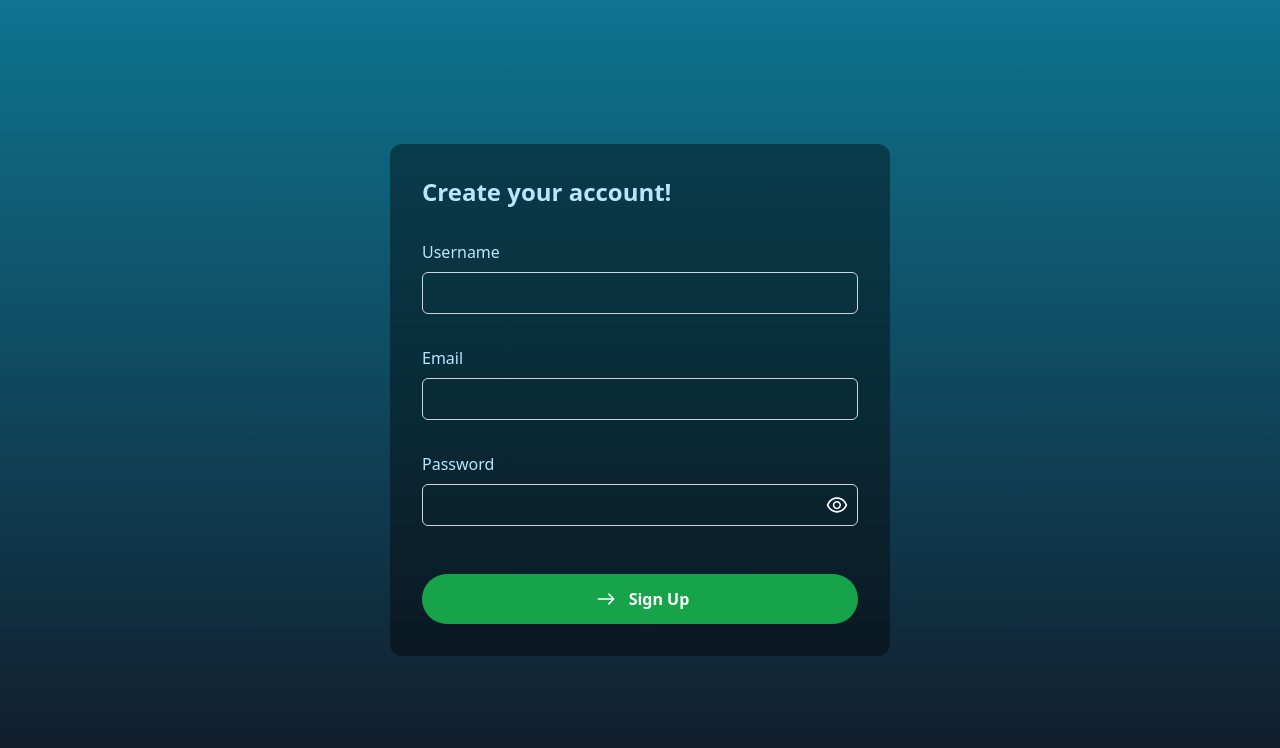
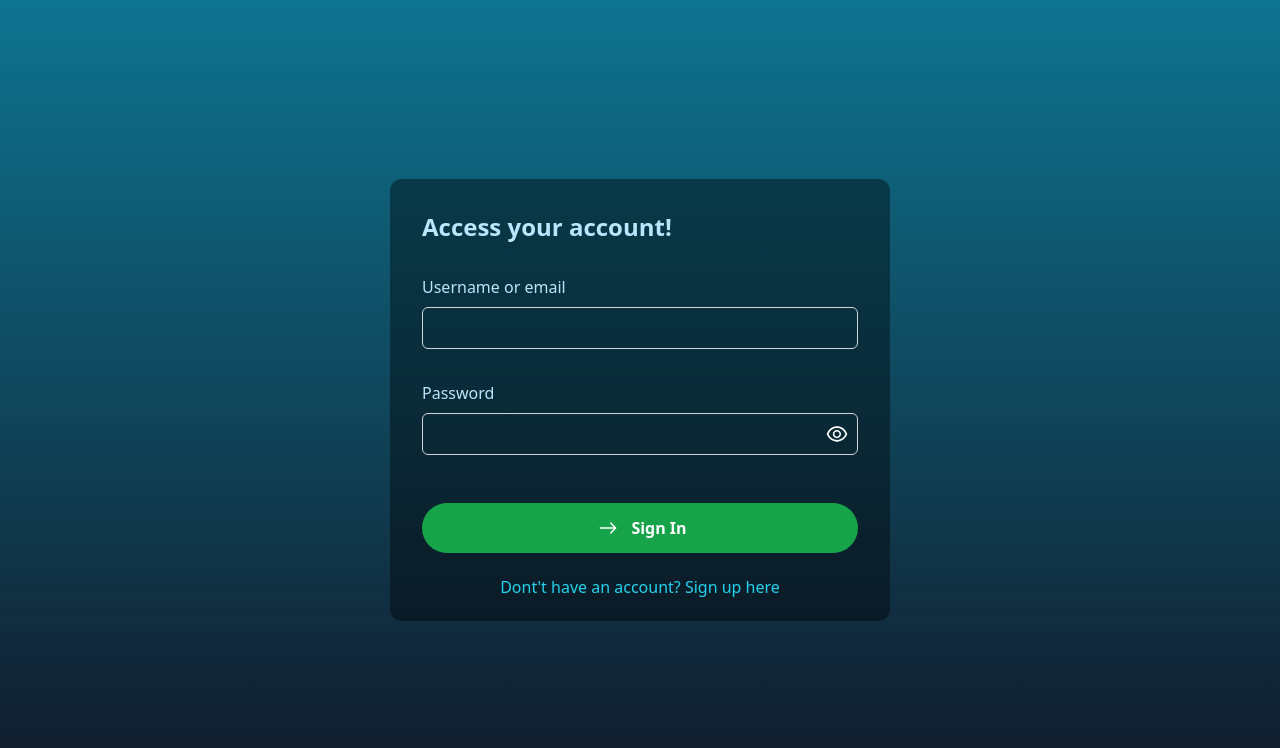
Before and after one commit to Team-Umea/TravelPlanner, a React (Vite) app: page / in a window 1280 px wide. Shown: the top 748 px of the page. Built offline with nearby package versions, Linux system fonts and the light colour scheme.

Commit message:
Authentication using redux toolkit with both sign in and signup logic

```diff
--- /dev/null
+++ b/src/components/dumb-components/ProtectedRoute.jsx
@@ -0,0 +1,8 @@
+import React from "react";
+import useAuthStore from "../../hooks/useAuthStore";
+import { Navigate } from "react-router";
+
+export default function ProtectedRoute({ children }) {
+  const { isAuthenticated } = useAuthStore();
+  return isAuthenticated ? <>{children}</> : <Navigate to="/sign-in" />;
+}
--- a/src/hooks/useAuthDB.js
+++ b/src/hooks/useAuthDB.js
@@ -37,6 +37,13 @@ const useAuthDB = () => {
         return null;
       }
 
+      if (user.username.length < 4) {
+        console.error("Username must be minimum 8 characters long");
+        updateStatus("error");
+        updateError("Username must be minimum 8 characters long");
+        return null;
+      }
+
       if (user.password.length < 8) {
         console.error("Password must be minimum 8 characters long");
         updateStatus("error");
@@ -65,22 +72,21 @@ const useAuthDB = () => {
       updateStatus("loading");
       updateError("");
 
-      const isEmail = user.includes("@");
+      const isEmail = user.identifier.includes("@");
 
       const response = await axios.get(DB_USERS_ENDPOINT, {
         params: {
-          [isEmail ? "email" : "username"]: user,
+          [isEmail ? "email" : "username"]: user.identifier,
         },
       });
 
-      const userData = response.data;
+      const userData = response.data[0];
 
-      if (userData.length > 0) {
-        const isPasswordValid = await bcrypt.compare(user.password, userData[0].password);
+      if (userData) {
+        const isPasswordValid = await bcrypt.compare(user.password, userData.password);
         if (isPasswordValid) {
-          console.log("User signed in successfully:", userData[0]);
           updateStatus("success");
-          return true;
+          return userData;
         } else {
           console.error("Invalid password");
           updateError("Invalid password");
--- a/src/pages/HomePage.jsx
+++ b/src/pages/HomePage.jsx
@@ -6,7 +6,9 @@ import { IoMdCheckmark } from "react-icons/io";
 import { FaRegTrashCan } from "react-icons/fa6";
 import { IoArrowForwardSharp } from "react-icons/io5";
 import SignUpPage from "./SignUpPage";
+import SignInPage from "./SignInPage";
 
 export default function HomePage() {
-  return <SignUpPage />;
+  // return <SignUpPage />;
+  return <SignInPage />;
 }
--- a/src/pages/SignInPage.jsx
+++ b/src/pages/SignInPage.jsx
@@ -1,5 +1,62 @@
-import React from "react";
+import React, { useState } from "react";
+import FormInput from "../components/smart-components/FormInput";
+import PrimaryBtn from "../components/btn/PrimaryBtn";
+import { IoIosArrowRoundForward } from "react-icons/io";
+import AuthForm from "../components/smart-components/AuthForm";
+import useAuthStore from "../hooks/useAuthStore";
+import useAuthDB from "../hooks/useAuthDB";
+import { NavLink, useNavigate } from "react-router";
 
 export default function SignInPage() {
-  return <div></div>;
+  const navigate = useNavigate();
+  const { updateIsAuthenticated, updateUsername, error } = useAuthStore(true);
+  const { signIn } = useAuthDB();
+  const [user, setUser] = useState({
+    identifier: "",
+    password: "",
+  });
+
+  const handleChange = (e) => {
+    const { name, value } = e.target;
+    setUser((prevUser) => ({ ...prevUser, [name]: value }));
+  };
+
+  const handleSubmit = async (e) => {
+    e.preventDefault();
+    const response = await signIn(user);
+    if (response) {
+      console.log(response);
+
+      updateIsAuthenticated(true);
+      updateUsername(response.username);
+      //   navigate("/trips");
+    }
+  };
+
+  return (
+    <AuthForm headline="Access your account!" onSubmit={handleSubmit}>
+      <FormInput
+        value={user.identifier}
+        name="identifier"
+        label="Username or email"
+        onChange={handleChange}
+      />
+      <FormInput
+        type="password"
+        value={user.password}
+        name="password"
+        label="Password"
+        onChange={handleChange}
+      />
+      {error && (
+        <p className="mt-[-20px] mb-[-30px] w-full font-medium text-red-500 text-center">{error}</p>
+      )}
+      <div className="mt-4">
+        <PrimaryBtn btnText="Sign In" type="submit" icon={<IoIosArrowRoundForward size={30} />} />
+      </div>
+      <NavLink to="/sign-in" className="my-[-10px] text-center text-cyan-400">
+        Dont't have an account? Sign up here
+      </NavLink>
+    </AuthForm>
+  );
 }
--- a/src/pages/SignUpPage.jsx
+++ b/src/pages/SignUpPage.jsx
@@ -5,7 +5,7 @@ import { IoIosArrowRoundForward } from "react-icons/io";
 import AuthForm from "../components/smart-components/AuthForm";
 import useAuthStore from "../hooks/useAuthStore";
 import useAuthDB from "../hooks/useAuthDB";
-import { useNavigate } from "react-router";
+import { NavLink, useNavigate } from "react-router";
 
 export default function SignUpPage() {
   const navigate = useNavigate();
@@ -34,7 +34,13 @@ export default function SignUpPage() {
 
   return (
     <AuthForm headline="Create your account!" onSubmit={handleSubmit}>
-      <FormInput value={user.username} name="username" label="Username" onChange={handleChange} />
+      <FormInput
+        value={user.username}
+        name="username"
+        label="Username"
+        minValue={4}
+        onChange={handleChange}
+      />
       <FormInput
         type="email"
         value={user.email}
@@ -47,6 +53,7 @@ export default function SignUpPage() {
         value={user.password}
         name="password"
         label="Password"
+        minValue={8}
         onChange={handleChange}
       />
       {error && (
@@ -55,6 +62,9 @@ export default function SignUpPage() {
       <div className="mt-4">
         <PrimaryBtn btnText="Sign Up" type="submit" icon={<IoIosArrowRoundForward size={30} />} />
       </div>
+      <NavLink to="/sign-in" className="my-[-10px] text-center text-cyan-400">
+        Already have an account? Sign in here
+      </NavLink>
     </AuthForm>
   );
 }
--- a/src/store/authSlice.js
+++ b/src/store/authSlice.js
@@ -5,7 +5,15 @@ const initialState = {
   status: "idle",
   error: "",
   isAuthenticated: false,
-  username: JSON.parse(localStorage.getItem(USERNAME_LOCALSTORAGE_KEY)) || "",
+  username: (() => {
+    try {
+      const name = JSON.parse(localStorage.getItem(USERNAME_LOCALSTORAGE_KEY));
+      return name || "";
+    } catch (error) {
+      console.error(error);
+      return "";
+    }
+  })(),
 };
 
 const authSlice = createSlice({
@@ -22,8 +30,10 @@ const authSlice = createSlice({
       state.isAuthenticated = action.payload;
     },
     setUsername(state, action) {
-      state.username = action.payload;
-      localStorage.setItem(USERNAME_LOCALSTORAGE_KEY, action.payload);
+      if (action.payload) {
+        state.username = action.payload;
+        localStorage.setItem(USERNAME_LOCALSTORAGE_KEY, action.payload);
+      }
     },
     clearAuth(state) {
       state.status = "idle";
```
